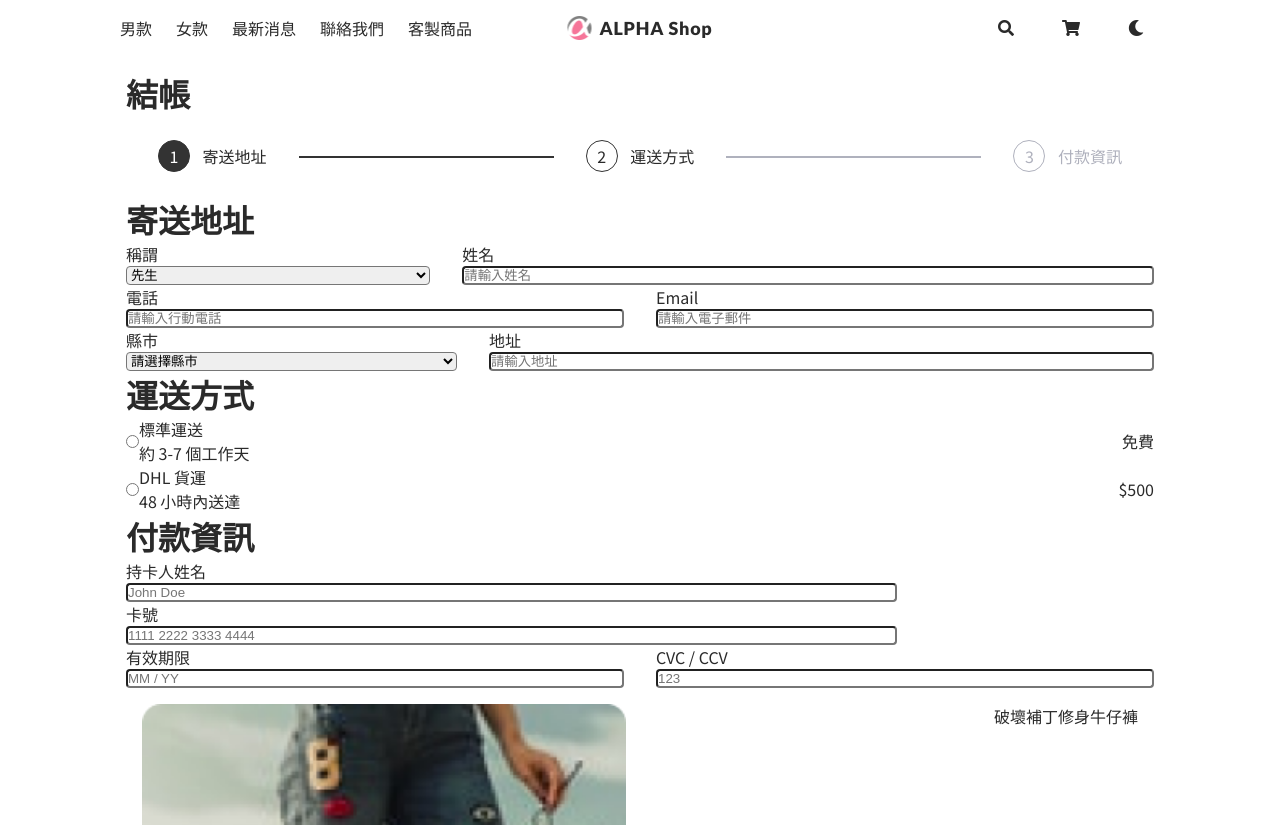
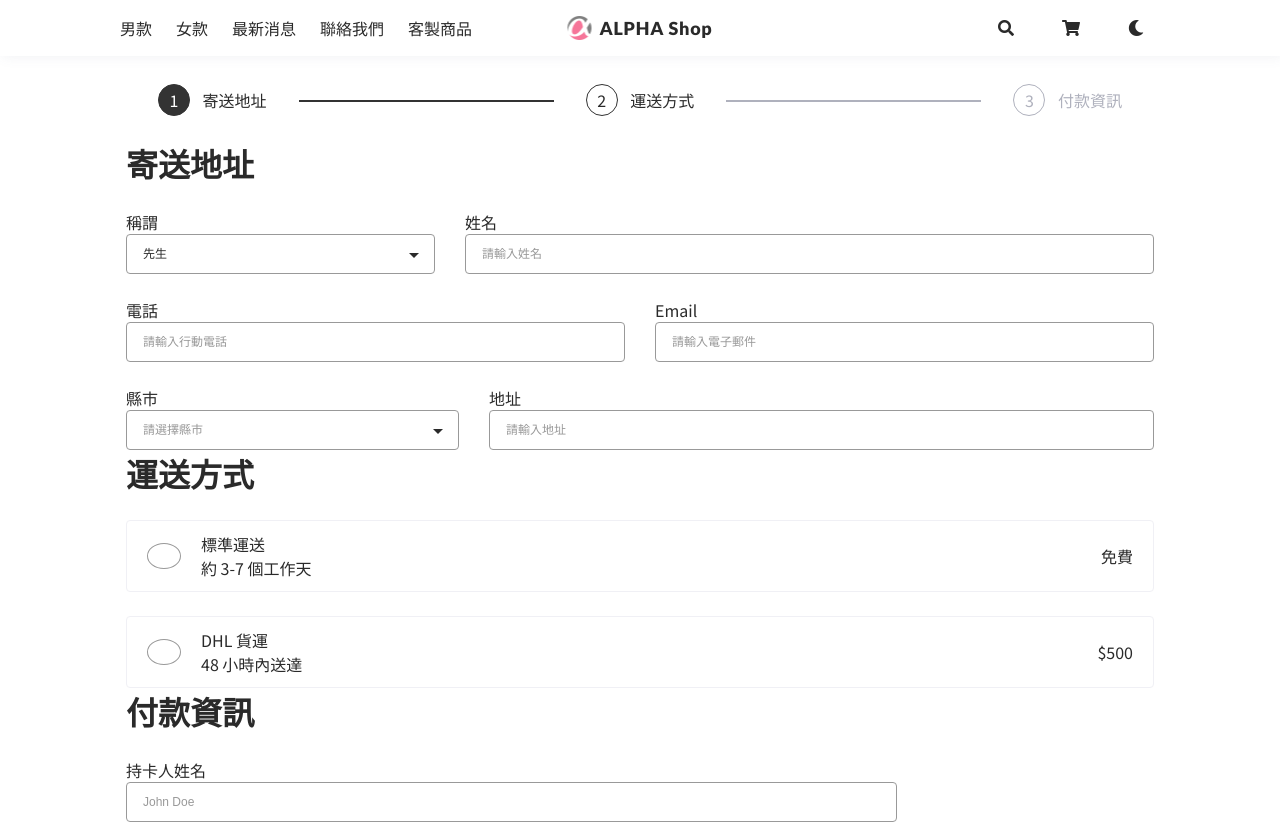
Before and after one commit to DollyChen-CYC/Checkout_Page, a plain HTML site: page index.html in a window 1280 px wide. Shown: the top 825 px of the page. Drawn offline with Linux system fonts and the light colour scheme.

Commit message:
feat: add Sass of form group

```diff
--- a/index.html
+++ b/index.html
@@ -79,11 +79,13 @@
           <div class="form-row d-flex justify-content-between">
             <div class="form-unit d-flex flex-column  flex-grow-1">
               <label for="salutation">稱謂</label>
+              <div class="select-wrapper">
                 <select name="salutation" id="salutation">
                   <option value="Mr">先生</option>
                   <option value="Ms">小姐</option>
                   <option value="Mx">Mx</option>
                 </select>
+              </div>
             </div>
             <div class="form-unit d-flex flex-column  flex-grow-2">
               <label for="name">姓名</label>
@@ -103,7 +105,8 @@
           <div class="form-row d-flex justify-content-between">
             <div class="form-unit d-flex flex-column  flex-grow-1">
               <label for="city">縣市</label>
-              <select name="city" id="city">
+              <div class="select-wrapper">
+                <select name="city" id="city" required>
                   <option value="" selected disabled>請選擇縣市</option>
                   <option value="taipei">台北市</option>
                   <option value="new-taipei">新北市</option>
@@ -112,6 +115,7 @@
                   <option value="kaohsiung">高雄市</option>
                   <option value="more">更多...</option>
                 </select>
+              </div>
             </div>
             <div class="form-unit d-flex flex-column  flex-grow-2">
               <label for="address">地址</label>
@@ -124,8 +128,8 @@
         <div class="form-part">
           <h2 class="form-title">運送方式</h2>
           <div class="form-row">
-            <label for="standard-shipping" class="checkbox-group d-flex justify-content-between align-items-center rounded-1">
-              <input type="radio" name="shipping" id="standard-shipping" value="standard-shipping">
+            <label for="standard-shipping" class="shipping-option d-flex justify-content-between align-items-center rounded-1">
+              <input type="radio" name="shipping" id="standard-shipping" value="standard-shipping" required>
               <div class="shipping-desc d-flex flex-column flex-grow-1">
                 <span class="shipping-subtitle d-inline-block">標準運送</span>
                 <span class="d-inline-block">約 3-7 個工作天</span>
@@ -134,8 +138,8 @@
             </label>
           </div>
           <div class="form-row">
-            <label for="DHL-shipping" class="checkbox-group d-flex justify-content-between align-items-center rounded-1">
-              <input type="radio" name="shipping" id="DHL-shipping" value="DHL-shipping">
+            <label for="DHL-shipping" class="shipping-option d-flex justify-content-between align-items-center rounded-1">
+              <input type="radio" name="shipping" id="DHL-shipping" value="DHL-shipping" required>
               <div class="shipping-desc d-flex flex-column flex-grow-1">
                 <span class="shipping-subtitle d-inline-block">DHL 貨運</span>
                 <span class="d-inline-block">48 小時內送達</span>
--- a/scss_dir/style.scss
+++ b/scss_dir/style.scss
@@ -78,6 +78,7 @@ $max-width: 1056px;
 :root {
   --bg-color: #{$white};
   --body-color: #2a2a2a;
+  --placeholder-color: #999999;
   --footer-bg: #f6f7f8;
   --footer-color: #808080;
   --footer-color-title: #2a2a2a;
@@ -86,6 +87,7 @@ $max-width: 1056px;
 [dark-theme="dark"] {
   --bg-color: #121212;
   --body-color: #{$white};
+  --placeholder-color: #{$neutrals-gray};
   --footer-bg: #{$dark-gray};
   --footer-color: #{$light-gray};
   --footer-color-title: #{$white};
@@ -244,7 +246,10 @@ body {
 header {
   height: 56px;
   width: 100%;
-  position: relative;
+  position: fixed;
+  z-index:10;
+  background-color: var(--bg-color);
+  @extend %standard-boxshadow;
 
   .header-menu {
     height: 100%;
@@ -269,15 +274,16 @@ header {
     }
     .header-actions {
       height: 70px;
-      z-index: 2;
+      z-index: 20;
       background-color: var(--bg-color);
       font-size: 20px;
-      box-shadow: 0 7px 7px 0 rgba(224, 228, 233, 0.1);
+      box-shadow: 0 8px 7px 1px rgba(224, 228, 233, 0.2);
       opacity: 0;
       transform: scale(1, 0) translateY(-600%);
       transform-origin: top;
       transition: all 0.2s ease-in;
       @include pad-media {
+        height: 56px;
         font-size: 1rem;
         opacity: 1;
         transform: scale(1, 1);
@@ -305,6 +311,7 @@ header {
     top: 0;
     bottom: 0;
     right: 50%;
+    z-index:10;
     transform: translateX(50%);
     img {
       width: 24px;
@@ -321,10 +328,10 @@ header {
 
 nav {
   width: 100%;
-  z-index: 1;
+  z-index: 10;
   font-weight: 500;
   background-color: var(--bg-color);
-  box-shadow: 0 7px 7px 0 rgba(224, 228, 233, 0.1);
+  box-shadow: 0 8px 7px 1px rgba(224, 228, 233, 0.2);
   opacity: 0;
   transform: scale(1, 0);
   transform-origin: top;
@@ -402,6 +409,56 @@ form {
     font-size: 32px;
     font-weight: 700;
   }
+  input,
+  select {
+    height: 40px;
+    padding: 12px 1rem;
+    font-size: 12px;
+    border-radius: 4px;
+    border: 1px solid var(--placeholder-color);
+  }
+  input {
+    &::placeholder {
+      color: var(--placeholder-color);
+    }
+    &[type="radio"] {
+      -webkit-appearance: none;
+      border-radius: 50%;
+      width: 20px;
+      height: 20px;
+      border: 1px solid var(--placeholder-color);
+      cursor: pointer;
+      &:checked {
+        box-shadow: inset 0 0 0 6px var(--body-color);
+      }
+    }
+  }
+  .select-wrapper {
+    position: relative;
+    z-index: 0;
+    &::after {
+      content: "";
+      position: absolute;
+      right: 16px;
+      bottom: 16px;
+      z-index: -1;
+      /* create drop-down triangle */
+      border-style: solid;
+      border-width: 5px 5px 0 5px;
+      border-color: var(--body-color) transparent transparent transparent;
+    }
+  }
+  select {
+    -webkit-appearance: none;
+    width: 100%;
+    height: 100%;
+    background-color: transparent;
+    color: var(--placeholder-color);
+    cursor: pointer;
+    &:valid {
+      color: var(--body-color);
+    }
+  }
 }
 
 .steps-wrapper {
@@ -455,21 +512,39 @@ form {
   }
 }
 
-
+.form-group {
+  margin-bottom: 24px;
+  .form-row {
+    margin-top: 24px;
+    gap: 30px;
+  }
+  .shipping-option {
+    position: relative;
+    border: 1px solid $light-gray;
+    border-radius: 4px;
+    padding: 11px 20px;
+    gap: 20px;
+    cursor: pointer;
+    :checked {
+      &::after {
+        content: "";
+        position: absolute;
+        top:0;
+        bottom:0;
+        left:0;
+        right:0;
+        border: 1px solid var(--placeholder-color);
+        border-radius: 4px;
+      }
+    }
+  }
+}
 
 // temporary style
-.form-row {
-  gap: 2rem;
-
-}
-.form-unit{
-  // outline: 1px solid red;
-}
-
-.form-part input , .form-part select {
-  border-radius: 4px;
-}
-
-.footer-container {
-  max-width: $max-width;
-}
+// .shopping-cart {
+//   margin: 12px 0;
+// }
+// .footer-container {
+//   max-width: $max-width;
+//   margin: 0 auto;
+// }
```
Also changed, not shown: css_dir/style.css, 1 other file. Lines whose indentation alone changed are shown as unchanged.
